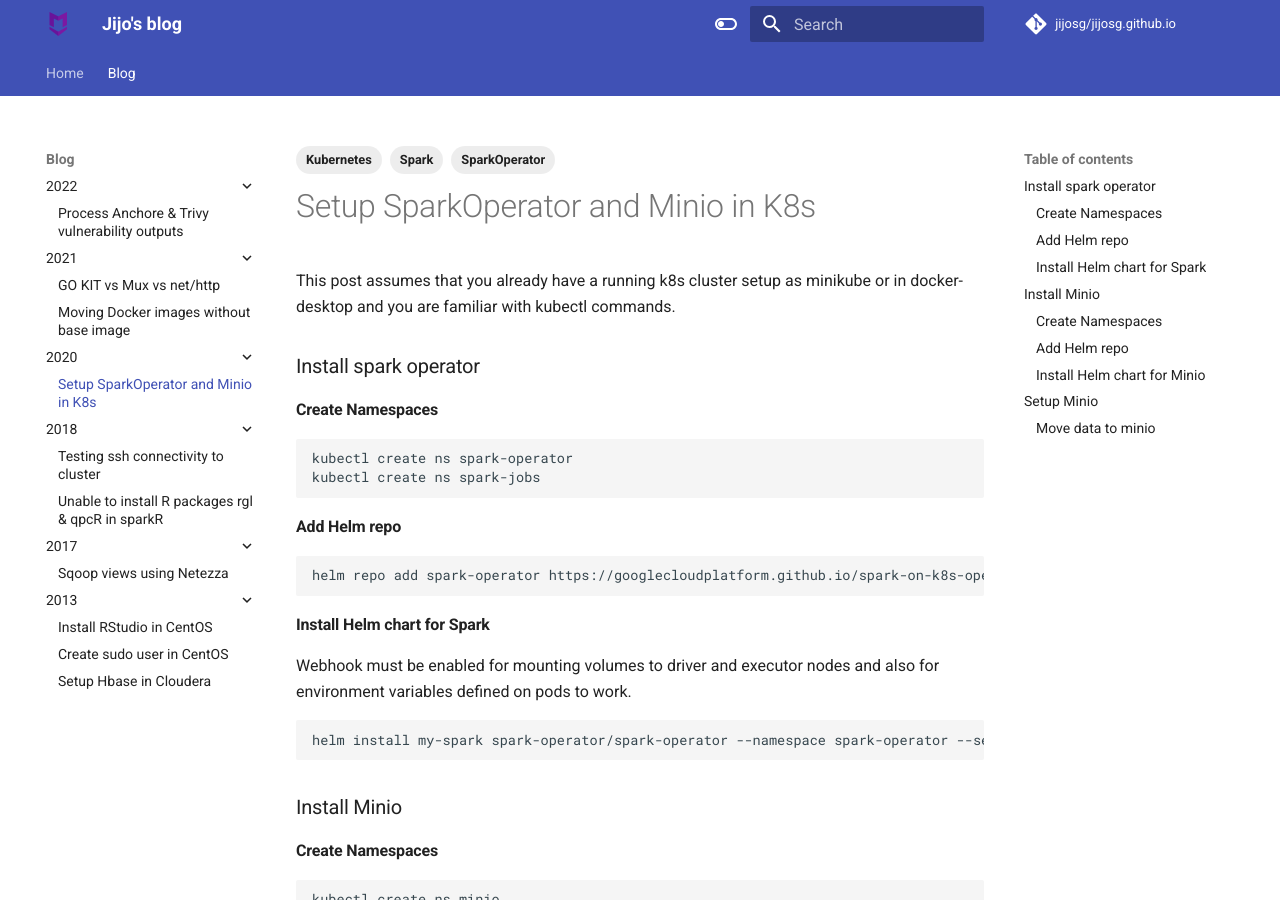
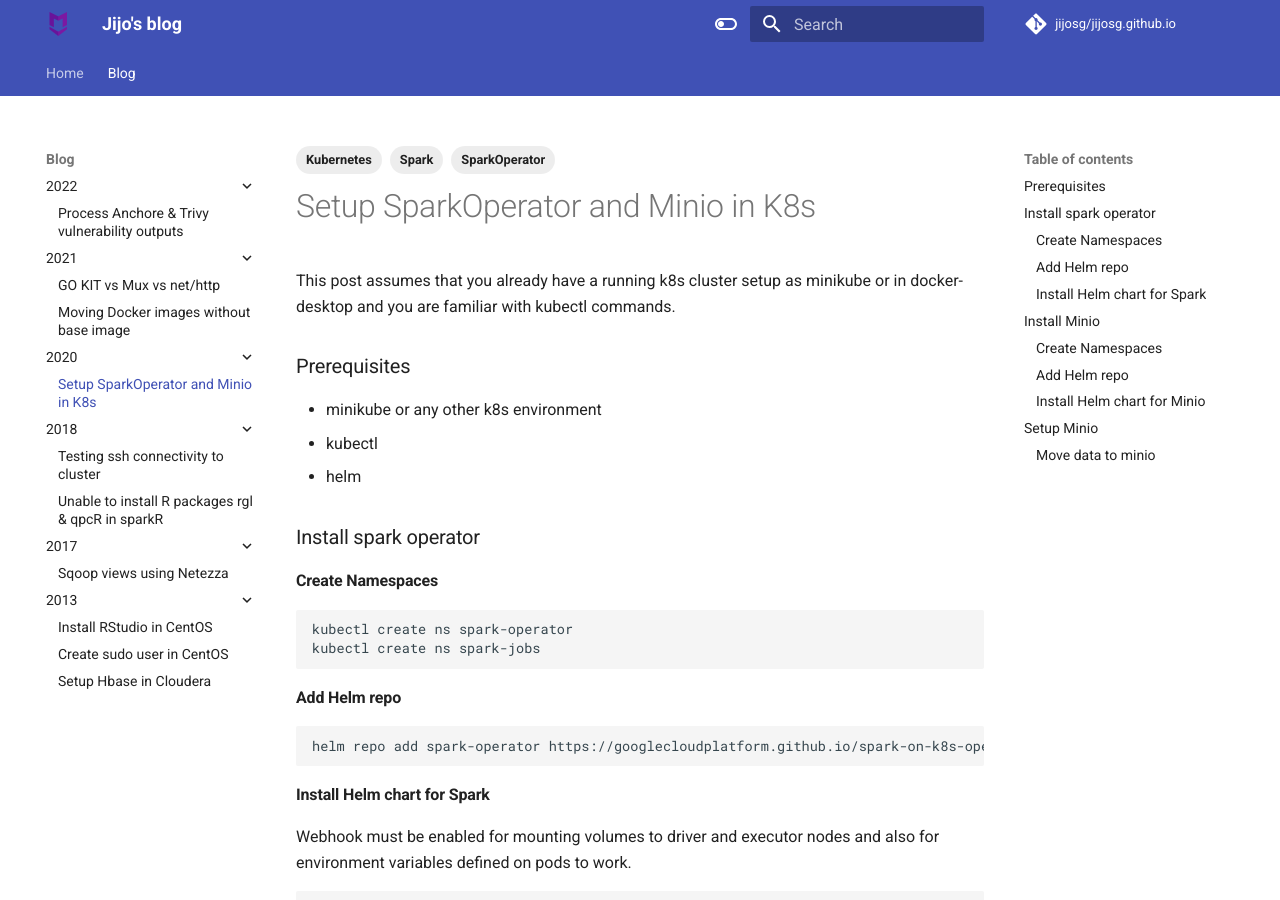
Before and after one commit to jijosg/jijosg.github.io, an MkDocs documentation site: the page built from docs/blog/2020/01/19.md, in a window 1280 px wide and 900 px high. Built offline with MkDocs 1.6.1 and Material for MkDocs 9.7.7, drawn with Linux system fonts in a browser that asks for light colours; comment, search, counter and statistics services are not loaded.

Commit message:
Update 19.md

```diff
--- a/docs/blog/2020/01/19.md
+++ b/docs/blog/2020/01/19.md
@@ -7,6 +7,10 @@ tags:
 ---
 
 This post assumes that you already have a running k8s cluster setup as minikube or in docker-desktop and you are familiar with kubectl commands.
+### Prerequisites
+- minikube or any other k8s environment
+- kubectl
+- helm
 
 ### Install spark operator
 
```
